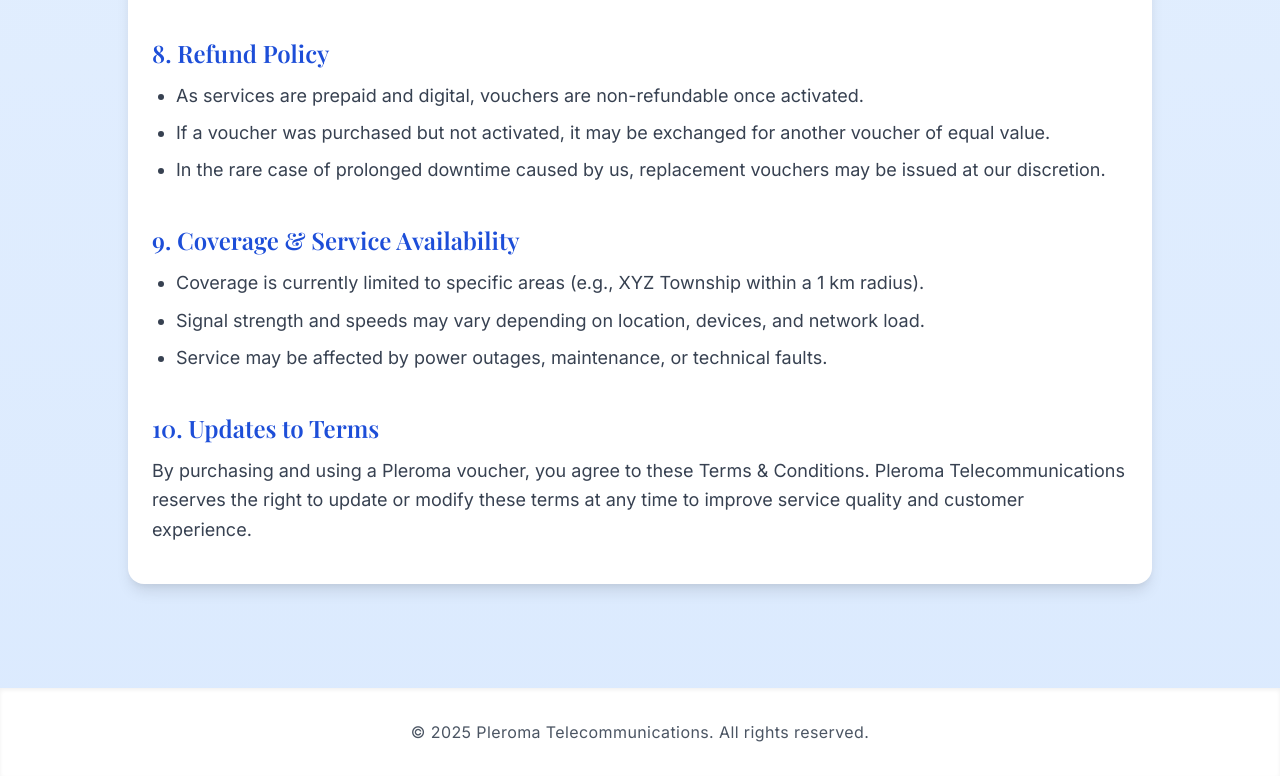
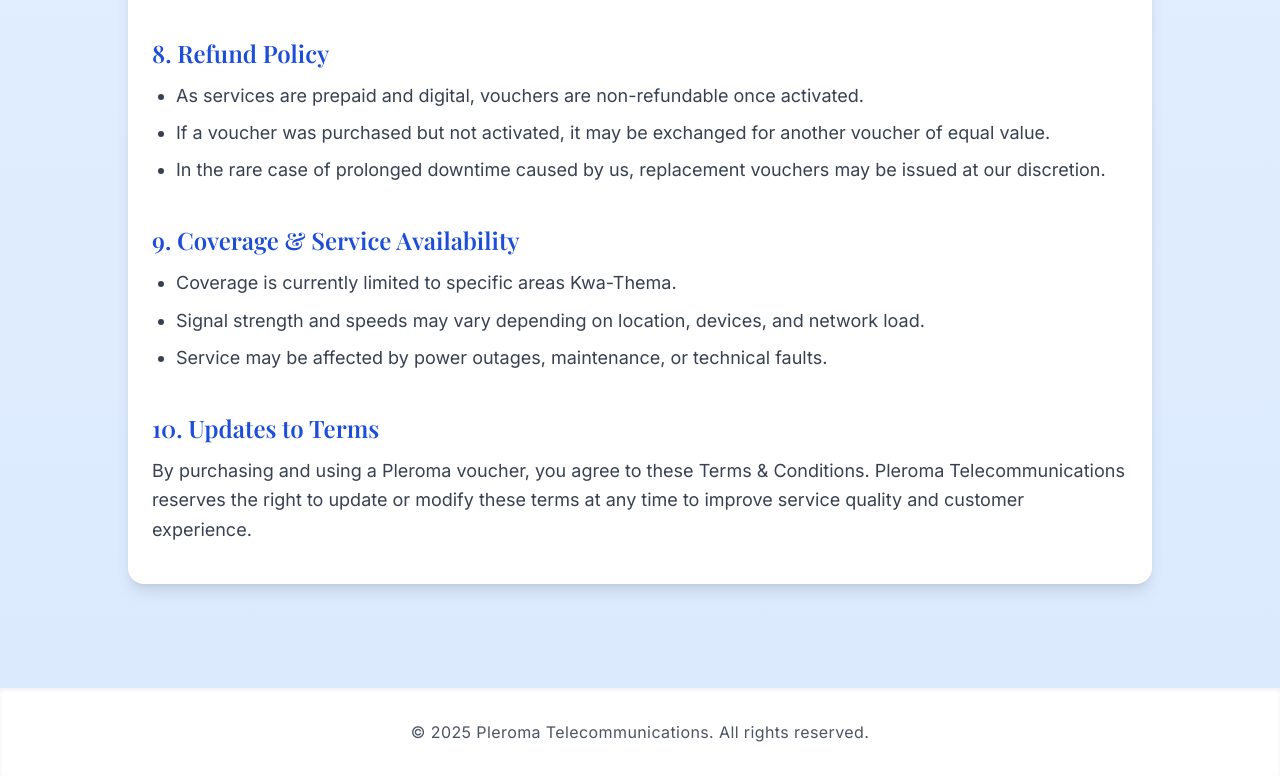
Before and after one commit to thevoiceofgrace/mhnetworks, a plain HTML site: page terms and conditions.html in a window 1280 px wide. Shown: the part 2058-2834 px from the top of the page. Drawn offline with nearby package versions, Linux system fonts and the light colour scheme.

Commit message:
Update terms and conditions.html

```diff
--- a/terms and conditions.html
+++ b/terms and conditions.html
@@ -126,7 +126,7 @@
         <div>
           <h3 class="text-2xl font-semibold text-blue-700 mb-3">9. Coverage & Service Availability</h3>
           <ul class="list-disc ml-6 space-y-2">
-            <li>Coverage is currently limited to specific areas (e.g., XYZ Township within a 1 km radius).</li>
+            <li>Coverage is currently limited to specific areas Kwa-Thema.</li>
             <li>Signal strength and speeds may vary depending on location, devices, and network load.</li>
             <li>Service may be affected by power outages, maintenance, or technical faults.</li>
           </ul>
```
